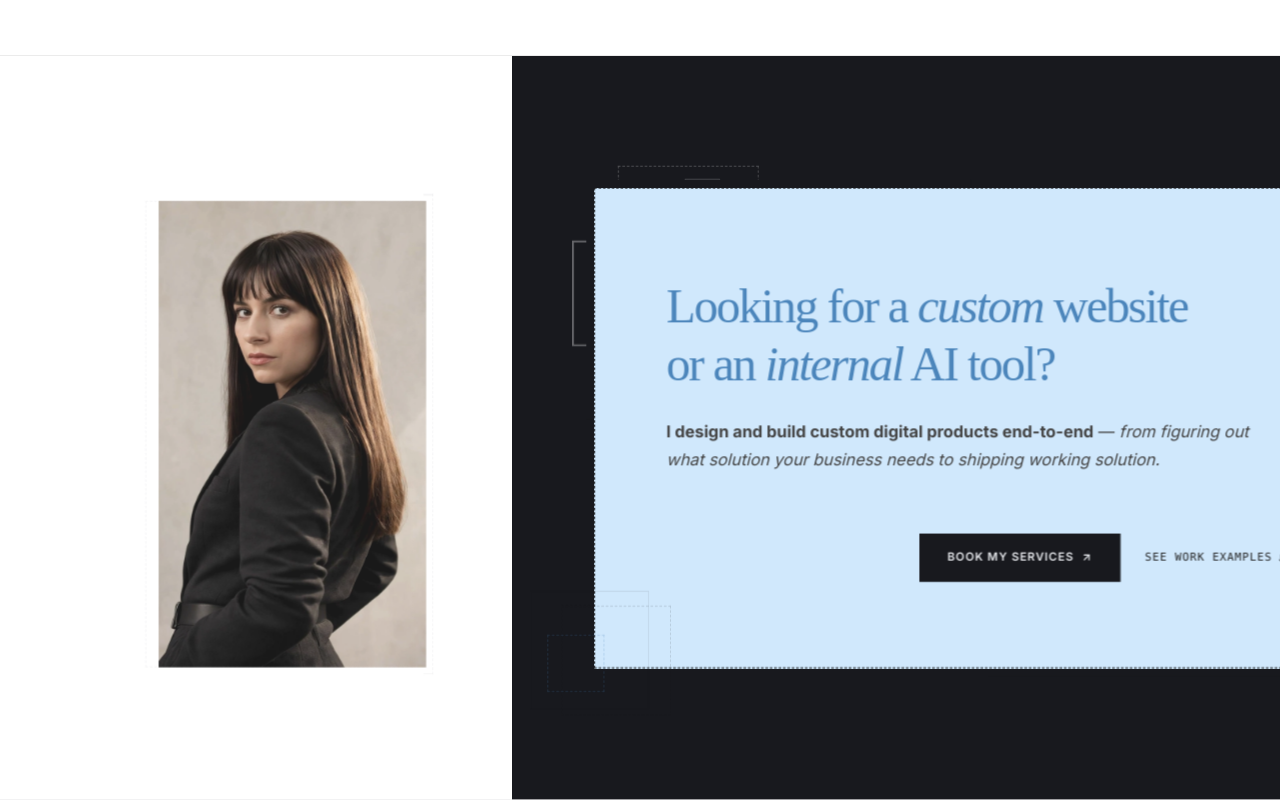
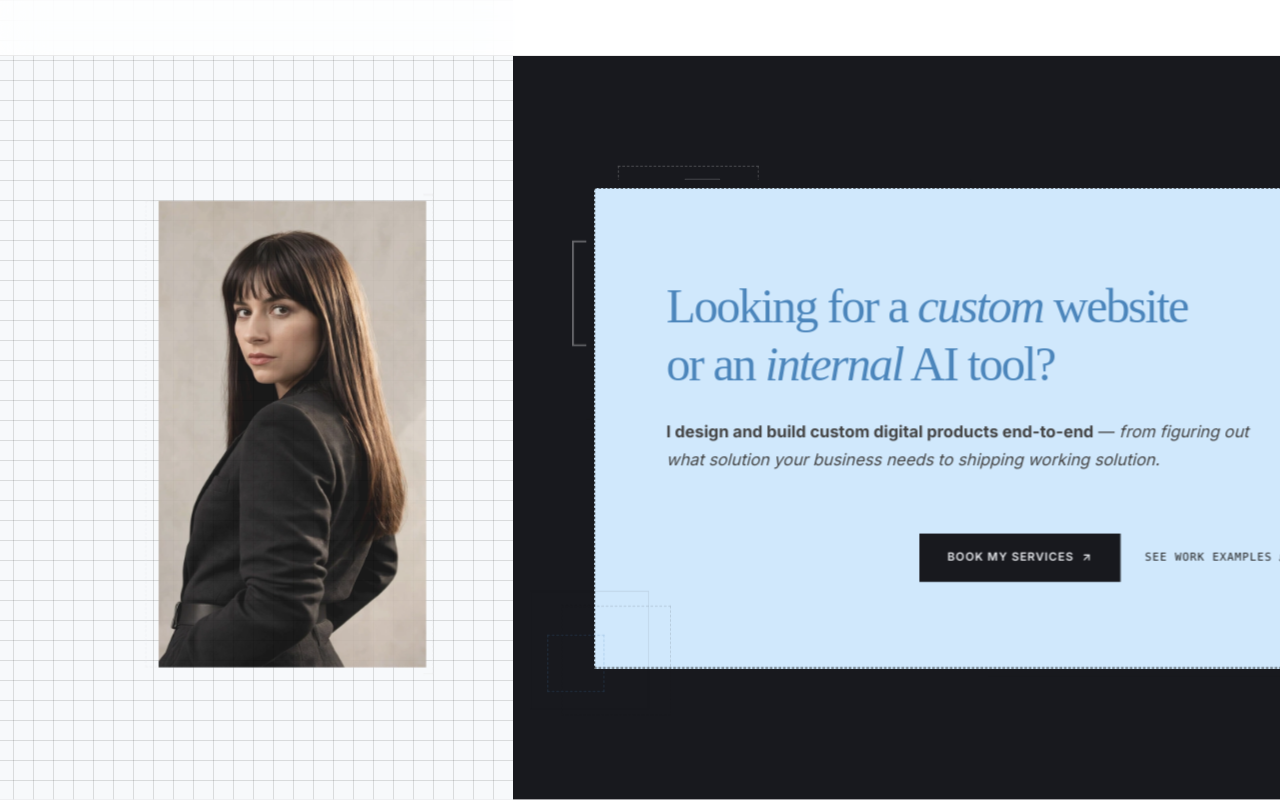
Before and after one commit to Irene2828/porfoliojuly, a Next.js app: page / in a window 1280 px wide. Shown: the top 802 px of the page. Built offline with nearby package versions, Linux system fonts and the light colour scheme; no server answers; the database is empty; a web font is replaced by a local one.

Commit message:
Fix notebook math grid pattern rendering on left white area via hero-bg-split::before

```diff
--- a/src/app/components/Hero.css
+++ b/src/app/components/Hero.css
@@ -46,6 +46,23 @@
   border-left: 1px solid rgba(0, 0, 0, 0.08);
   z-index: 1;
   pointer-events: none;
+}
+
+/* Notebook math grid pattern on the left white area */
+.hero-bg-split::before {
+  content: '';
+  position: absolute;
+  top: -3.5rem;
+  bottom: 0;
+  right: 100%;
+  width: 100vw;
+  background-color: #f7f9fb;
+  background-image:
+    linear-gradient(to right, rgba(0, 0, 0, 0.12) 1px, transparent 1px),
+    linear-gradient(to bottom, rgba(0, 0, 0, 0.12) 1px, transparent 1px);
+  background-size: 20px 20px;
+  pointer-events: none;
+  z-index: 0;
 }
 
 @keyframes heroBgFadeIn {
```
